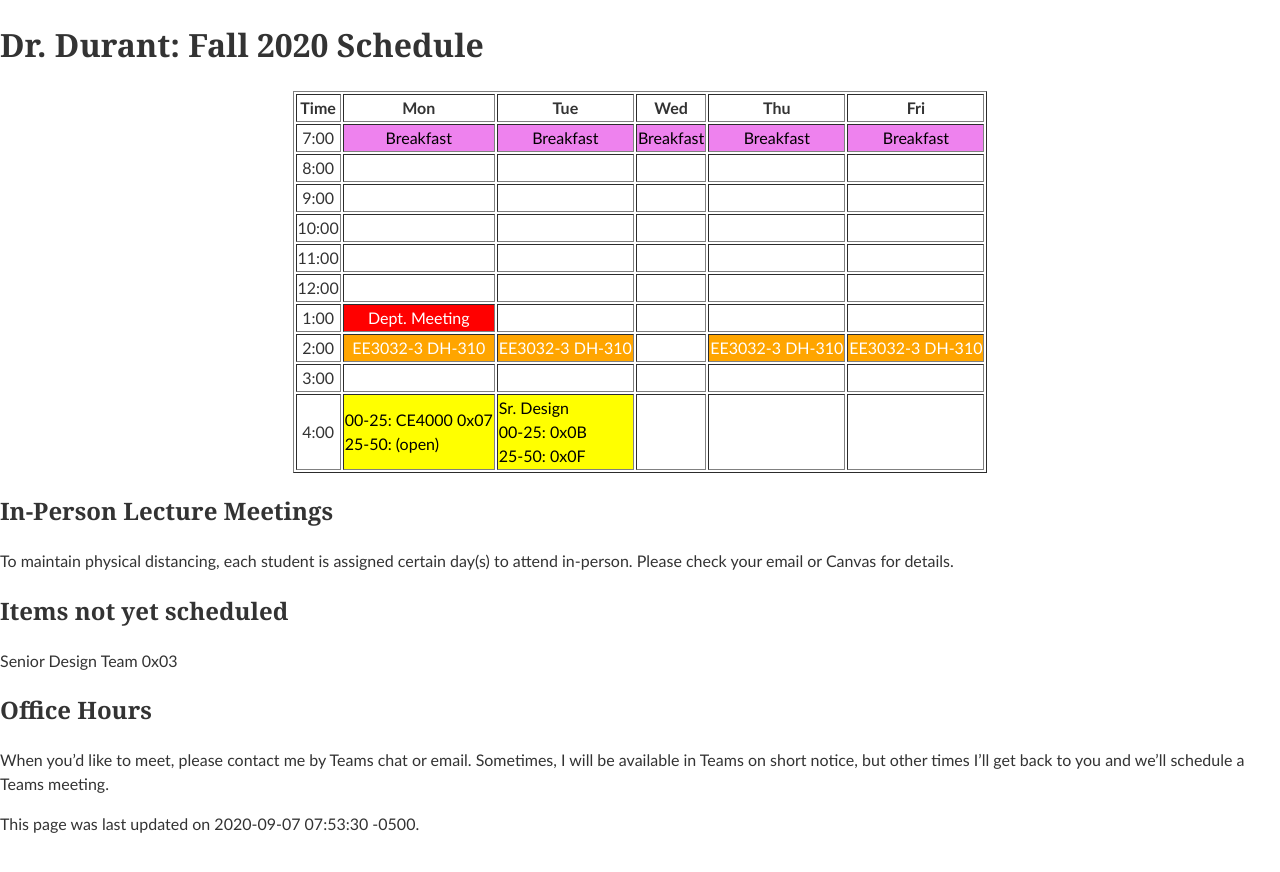
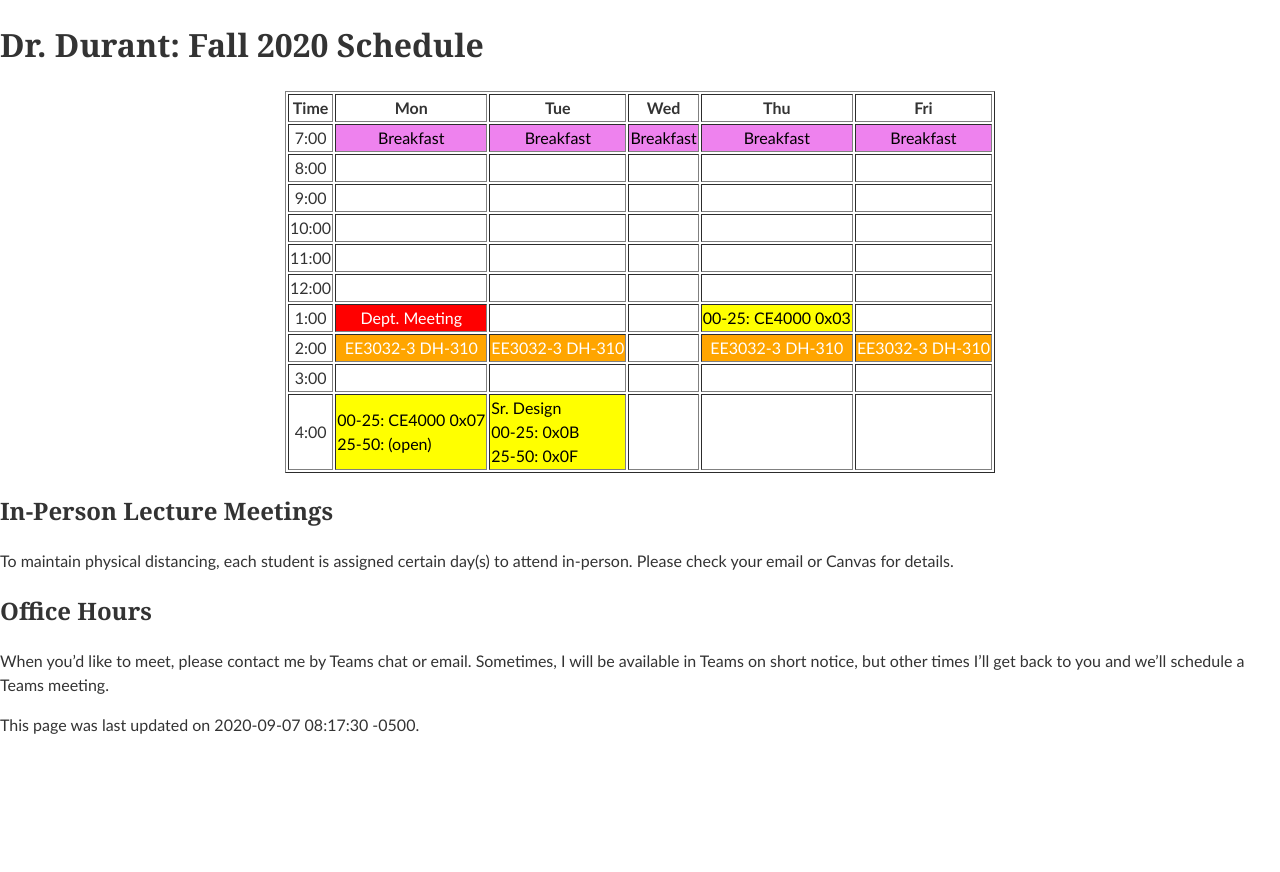
Before and after one commit to edurant/edurant.github.io, a Jekyll site: the page built from sched/f20.md, in a window 1280 px wide. Shown: the top 872 px of the page. Built offline with Jekyll 4.4.1, drawn with Linux system fonts in a browser that asks for light colours.

Commit message:
schedule final senior design team

```diff
--- a/sched/f20.md
+++ b/sched/f20.md
@@ -1,6 +1,6 @@
 ---
 title: "Dr. Durant: Fall 2020 Schedule"
-date: 2020-09-07 07:53:30 -0500
+date: 2020-09-07 08:17:30 -0500
 ---
 
 <style type="text/css">
@@ -21,7 +21,7 @@ td.lunch  { background-color: violet;  color: black; }
 <tr><td>10:00</td>      <td>&nbsp;</td>                                                 <td>&nbsp;</td>                                                     <td>&nbsp;</td>                         <td>&nbsp;</td>                                 <td>&nbsp;</td>                                 </tr>
 <tr><td>11:00</td>      <td>&nbsp;</td>                                                 <td>&nbsp;</td>                                                     <td>&nbsp;</td>                         <td>&nbsp;</td>                                 <td>&nbsp;</td>                                 </tr>
 <tr><td>12:00</td>      <td>&nbsp;</td>                                                 <td>&nbsp;</td>                                                     <td>&nbsp;</td>                         <td>&nbsp;</td>                                 <td>&nbsp;</td>                                 </tr>
-<tr><td>1:00</td>       <td class="am">Dept. Meeting</td>                               <td>&nbsp;</td>                                                     <td>&nbsp;</td>                         <td>&nbsp;</td>                                 <td>&nbsp;</td>                                 </tr>
+<tr><td>1:00</td>       <td class="am">Dept. Meeting</td>                               <td>&nbsp;</td>                                                     <td>&nbsp;</td>                         <td class="ce4000">00-25: CE4000 0x03</td>      <td>&nbsp;</td>                                 </tr>
 <tr><td>2:00</td>       <td class="ee3032">EE3032-3&nbsp;DH-310</td>                    <td class="ee3032">EE3032-3&nbsp;DH-310</td>                        <td>&nbsp;</td>                         <td class="ee3032">EE3032-3&nbsp;DH-310</td>    <td class="ee3032">EE3032-3&nbsp;DH-310</td>    </tr>
 <tr><td>3:00</td>       <td>&nbsp;</td>                                                 <td>&nbsp;</td>                                                     <td>&nbsp;</td>                         <td>&nbsp;</td>                                 <td>&nbsp;</td>                                 </tr>
 <tr><td>4:00</td>       <td class="ce4000">00-25: CE4000 0x07<br/>25-50: (open)</td>    <td class="ce4000">Sr. Design<br/>00-25: 0x0B<br/>25-50: 0x0F</td>  <td>&nbsp;</td>                         <td>&nbsp;</td>                                 <td>&nbsp;</td>                                 </tr>
@@ -32,9 +32,6 @@ td.lunch  { background-color: violet;  color: black; }
 
 To maintain physical distancing, each student is assigned certain day(s) to attend in-person. Please check your email or Canvas for details.
 
-## Items not yet scheduled
-<td class="ce4000">Senior Design Team 0x03</td>
-
 ## Office Hours
 
 When you'd like to meet, please contact me by Teams chat or email. Sometimes, I will be available in Teams on short notice, but other times I'll get back to you and we'll schedule a Teams meeting.
```
